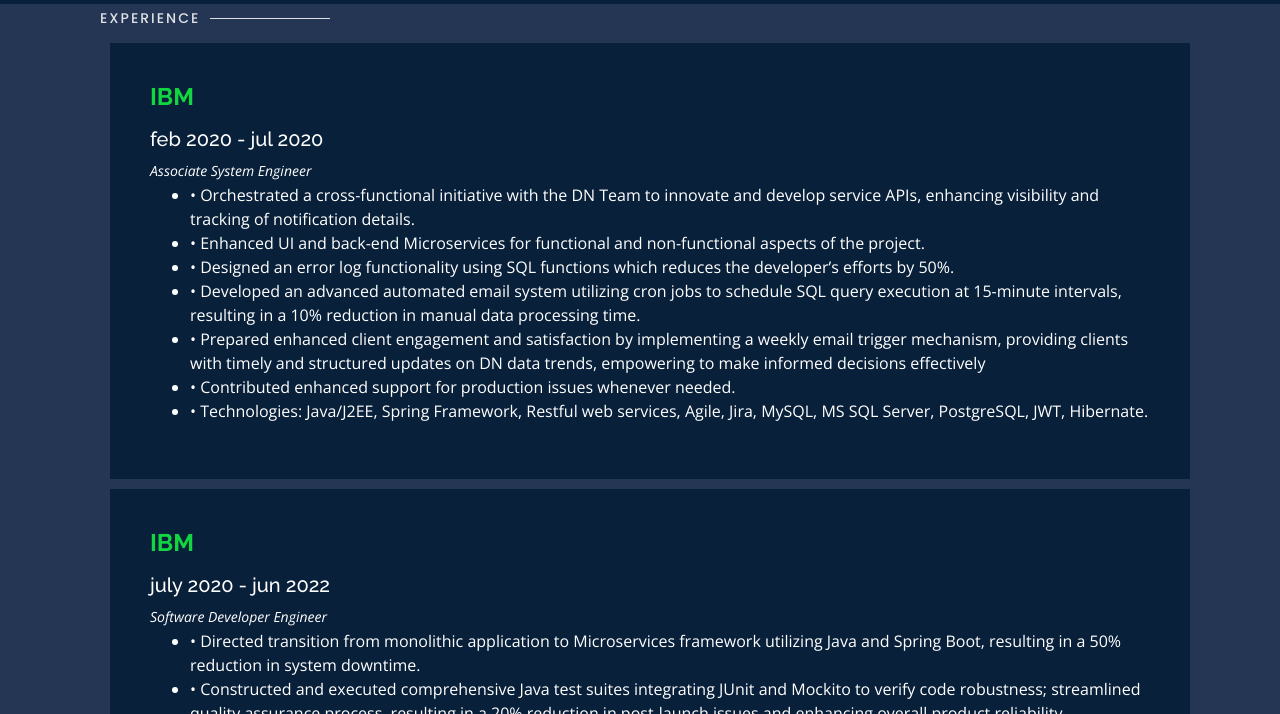
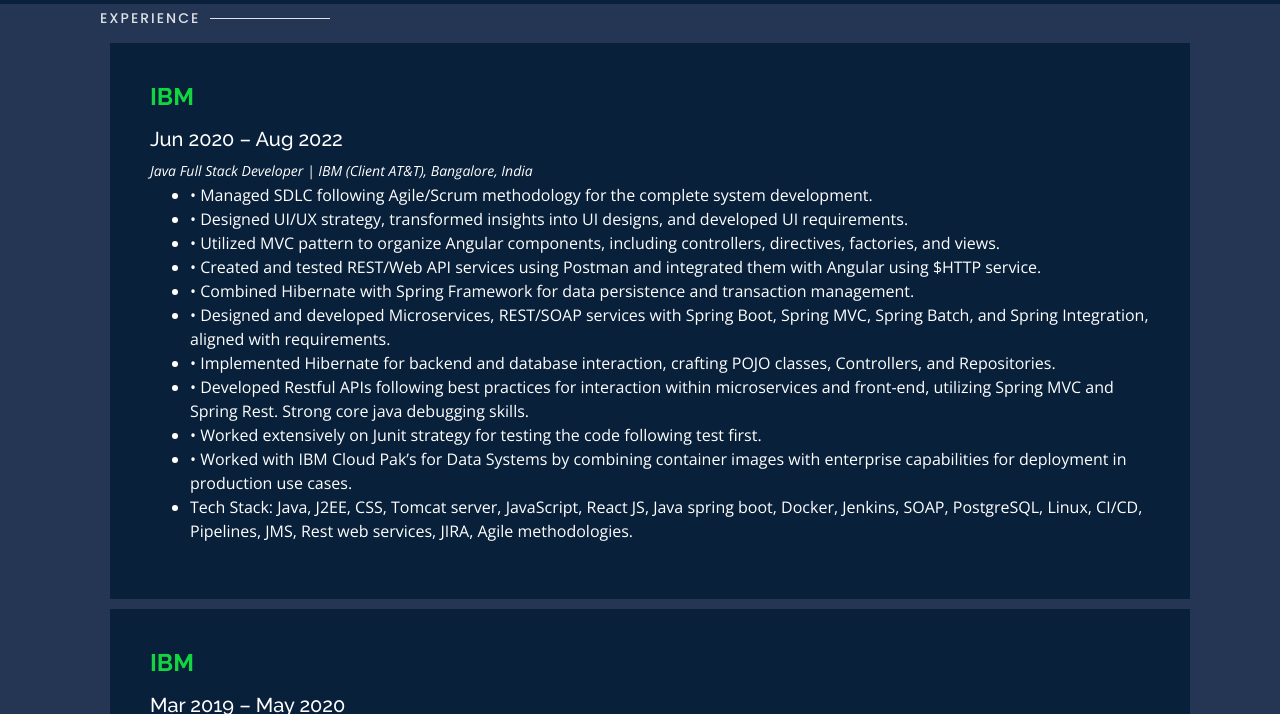
Before and after one commit to saikrishnareddy1731/saikrishnareddy1731.github.io, a plain HTML site: page index.html in a window 1280 px wide. Both pictures are taken after a click on the link "Experience". Shown: the part 86-800 px from the top of the page. Drawn offline with nearby package versions, Linux system fonts and the light colour scheme.

Commit message:
Update index.html

```diff
--- a/index.html
+++ b/index.html
@@ -221,19 +221,21 @@
           <div class="col-lg-12" data-aos="fade-up">
               <div class="col-md-12 mt-4 mt-md-0 icon-box" data-aos="fade-up" data-aos-delay="100">
                 <h4 style="text-align:left;"><a href="https://www.ibm.com/in-en/" style="color:#12d640">IBM</a><br> </h4>
-                <h5 style="text-align:left;">feb 2020 - jul 2020</h5>
-                <p style="text-align:left;color:#fff"><em>Associate System Engineer</em></p>
+                <h5 style="text-align:left;">Jun 2020 – Aug 2022</h5>
+                <p style="text-align:left;color:#fff"><em>Java Full Stack Developer | IBM (Client AT&T), Bangalore, India</em></p>
                 <ul style="text-align:left;">
 
-<li>•	Orchestrated a cross-functional initiative with the DN Team to innovate and develop service APIs, enhancing visibility and tracking of notification details.</li>
-<li>•	Enhanced UI and back-end Microservices for functional and non-functional aspects of the project.</li>
-<li>•	Designed an error log functionality using SQL functions which reduces the developer’s efforts by 50%. </li>
-<li>•	Developed an advanced automated email system utilizing cron jobs to schedule SQL query execution at 15-minute intervals, resulting in a 10% reduction in manual data processing time.</li>
-<li>•	Prepared enhanced client engagement and satisfaction by implementing a weekly email trigger mechanism, providing
-   clients   with timely and structured updates on DN data trends, empowering  to make informed decisions effectively</li>
-<li>•	Contributed enhanced support for production issues whenever needed.</li>
-<li>•	Technologies: Java/J2EE, Spring Framework, Restful web services, Agile, Jira, MySQL, MS SQL Server, PostgreSQL,
-    JWT, Hibernate.</li>
+<li>•	Managed SDLC following Agile/Scrum methodology for the complete system development.</li>
+<li>• Designed UI/UX strategy, transformed insights into UI designs, and developed UI requirements.</li>
+<li>• Utilized MVC pattern to organize Angular components, including controllers, directives, factories, and views.</li>
+<li>• Created and tested REST/Web API services using Postman and integrated them with Angular using $HTTP service.</li>
+<li>• Combined Hibernate with Spring Framework for data persistence and transaction management.</li>
+<li>• Designed and developed Microservices, REST/SOAP services with Spring Boot, Spring MVC, Spring Batch, and Spring Integration, aligned with requirements.</li>
+<li>• Implemented Hibernate for backend and database interaction, crafting POJO classes, Controllers, and Repositories.</li>
+<li>• Developed Restful APIs following best practices for interaction within microservices and front-end, utilizing Spring MVC and Spring Rest. Strong core java debugging skills.</li>
+<li>• Worked extensively on Junit strategy for testing the code following test first.</li>
+<li>• Worked with IBM Cloud Pak’s for Data Systems by combining container images with enterprise capabilities for deployment in production use cases.</li>
+<li>Tech Stack: Java, J2EE, CSS, Tomcat server, JavaScript, React JS, Java spring boot, Docker, Jenkins, SOAP, PostgreSQL, Linux, CI/CD, Pipelines, JMS, Rest web services, JIRA, Agile methodologies.</li>
 
 
                   </ul>
@@ -241,19 +243,23 @@
 
               <div class="col-md-12 mt-4 mt-md-0 icon-box" data-aos="fade-up" data-aos-delay="100">
                 <h4 style="text-align:left;"><a href="https://www.ibm.com/in-en/" style="color:#12d640">IBM</a><br> </h4>
-                <h5 style="text-align:left;">july 2020 - jun 2022</h5>
-                <p style="text-align:left;color:#fff"><em>Software Developer Engineer </em></p>
+                <h5 style="text-align:left;">Mar 2019 – May 2020</h5>
+                <p style="text-align:left;color:#fff"><em>Associate System Engineer | Axis Point, Hyderabad, INDIA </em></p>
                 <ul style="text-align:left;">
 
-<li>•	Directed transition from monolithic application to Microservices framework utilizing Java and Spring Boot, resulting in a 50% reduction in system downtime.</li>
-<li>•	Constructed and executed comprehensive Java test suites integrating JUnit and Mockito to verify code robustness; streamlined quality assurance process, resulting in a 20% reduction in post-launch issues and enhancing overall product reliability.</li>
-<li>•	Devised and rolled out a state-of-the-art authentication system incorporating JWT and OAuth2 frameworks, enhancing data security.</li>
-<li>•	Implemented CI/CD pipelines with Docker, Kubernetes, Jenkins, reducing deployment times, enhancing reliability, and cloud tech for efficient infrastructure.</li>
-<li>•	Optimized the application’s performance by implementing caching and using memory-efficient data structures.</li>
-<li>•	Managed logging mechanisms utilizing Putty, significantly reducing errors and improving system stability, resulting in Improved user experience and customer satisfaction.</li>
-<li>•	Architected and Improved deployment pipelines for live projects using Sonar Cube, Docker, Kubernetes, Jenkins, and IBM Cloud; achieved 35% faster deployment times, ensuring scalable, reliable, and automated processes throughout development lifecycle.</li>
-<li>•	Architected and Improved deployment pipelines for live projects using Sonar Cube, Docker, Kubernetes, Jenkins, and IBM Cloud; achieved 35% faster deployment times, ensuring scalable, reliable, and automated processes throughout development lifecycle.</li>
-<li>•	Facilitated Agile ceremonies including sprint planning, daily stand-ups, and retrospectives to ensure timely feature delivery.</li>
+<li>• Led software development, focusing on requirement understanding and analysis.</li>
+<li>• Participated in PI meetings, Sprint planning, Grooming, and Business meetings for task planning and user story definition.</li>
+<li>• Designed and developed solutions using Java/J2EE, including UI modules with Angular 8, Angular JS, HTML, CSS, and Bootstrap.</li>
+<li>• Integrated Spring Boot Microservices with Apache Kafka for Asynchronous messaging.</li>
+<li>• Developed RESTful APIs for external system integration and worked with Tomcat server.</li>
+<li>• Used TypeScript for Angular components and ensured API quality using Swagger UI and Postman.</li>
+<li>• Proficient in PostgreSQL, Spring Framework, JMS, SOAP, and REST web services.</li>
+<li>• Implemented deployment pipelines with Kubernetes, AWS, Docker, Jenkins, utilizing AWS services.</li>
+<li>• Managed DevOps tools including Jenkins, Sonar, Cloud Foundry, and Docker for CI/CD pipelines.</li>
+<li>• Practiced Agile/Scrum methodology with daily scrum meetings, sprint planning, and retrospective sessions, while ensuring unit testing with JUnit and Mockito. Excellent problem-solving skills along with good communication skills.</li>
+<li>Tech Stack: Java, J2EE, Spring MVC, Spring boot, RESTful APIs, Tomcat Server, Angular JS, NodeJS and React JS, HTML, MYSQL, CSS, AWS, XML, JSON, Swaggers, Postman, Restful web services, CI/CD pipelines, JUnit, Mockito, GitLab.</li>
+
+
                 </ul>
               </div>
           </div>
```
